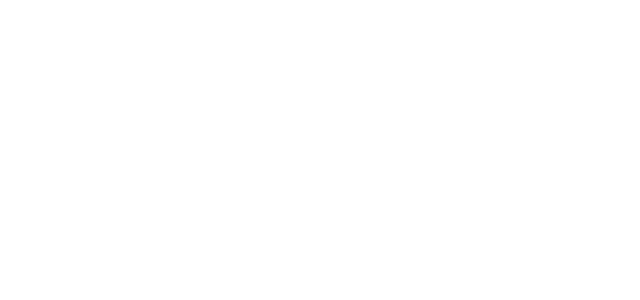
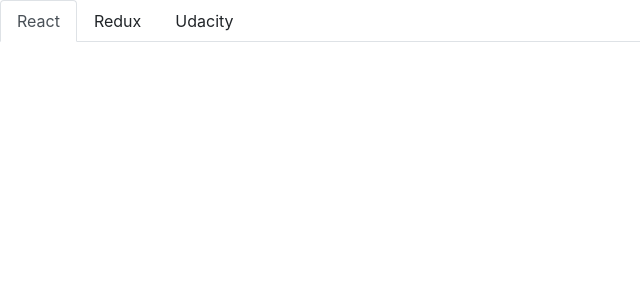
Before and after one commit to rafaelbu92/leitura-udacity-react-redux, a React (Create React App) app: page / in a window 1280 px wide. Shown: the top 300 px of the page, without its empty margins (0-640 px from the left). Built offline with nearby package versions, Linux system fonts and the light colour scheme.

Commit message:
feat: creating a new feature related to tabs for categories

```diff
--- a/src/components/home/Home.js
+++ b/src/components/home/Home.js
@@ -1,15 +1,85 @@
-import React, {Component} from 'react'
+import React, { Component } from 'react'
+import { TabContent, TabPane, Nav, NavItem, NavLink, Card, Button, CardTitle, CardText, Row, Col } from 'reactstrap'
+import classnames from 'classnames'
 
-class Home extends Component{
+class Home extends Component {
+    constructor(props) {
+        super(props)
 
-    constructor(props){
-        super(props)
+        this.toggle = this.toggle.bind(this)
+        this.state = {
+            activeTab: '1'
+        }
     }
 
-    render(){
-        return(
+    toggle(tab) {
+        if (this.state.activeTab !== tab) {
+            this.setState({
+                activeTab: tab
+            })
+        }
+    }
+    render() {
+        return (
             <div>
-                Hello
+                <Nav tabs>
+                    <NavItem>
+                        <NavLink
+                            className={classnames({ active: this.state.activeTab === '1' })}
+                            onClick={() => { this.toggle('1') }}
+                        >
+                            React
+                        </NavLink>
+                    </NavItem>
+                    <NavItem>
+                        <NavLink
+                            className={classnames({ active: this.state.activeTab === '2' })}
+                            onClick={() => { this.toggle('2') }}
+                        >
+                            Redux
+                        </NavLink>
+                    </NavItem>
+                    <NavItem>
+                        <NavLink
+                            className={classnames({ active: this.state.activeTab === '3' })}
+                            onClick={() => { this.toggle('3') }}
+                        >
+                            Udacity
+                        </NavLink>
+                    </NavItem>
+                </Nav>
+                <TabContent activeTab={this.state.activeTab}>
+                    <TabPane tabId="1">
+                        <Row>
+                            <Col sm="12">
+                            </Col>
+                        </Row>
+                    </TabPane>
+                    <TabPane tabId="2">
+                        <Row>
+                            <Col sm="6">
+                                <Card body>
+                                </Card>
+                            </Col>
+                            <Col sm="6">
+                                <Card body>
+                                </Card>
+                            </Col>
+                        </Row>
+                    </TabPane>
+                    <TabPane tabId="3">
+                        <Row>
+                            <Col sm="6">
+                                <Card body>
+                                </Card>
+                            </Col>
+                            <Col sm="6">
+                                <Card body>
+                                </Card>
+                            </Col>
+                        </Row>
+                    </TabPane>
+                </TabContent>
             </div>
         )
     }
--- a/src/containers/App.js
+++ b/src/containers/App.js
@@ -1,8 +1,9 @@
 import React, { Fragment } from 'react'
-import { Nav, NavItem, NavLink } from 'reactstrap'
+import Home from 'components/home/Home'
 
 const App = () => (
     <Fragment>
+        <Home/>
     </Fragment>
 )
 
--- a/src/index.js
+++ b/src/index.js
@@ -1,5 +1,6 @@
 import React from 'react'
 import ReactDOM from 'react-dom'
 import App from 'containers/App'
+import 'bootstrap/dist/css/bootstrap.min.css'
 
 ReactDOM.render(<App/>, document.getElementById('root'))
```
Also changed, not shown: src/_config/routes.js (added).
